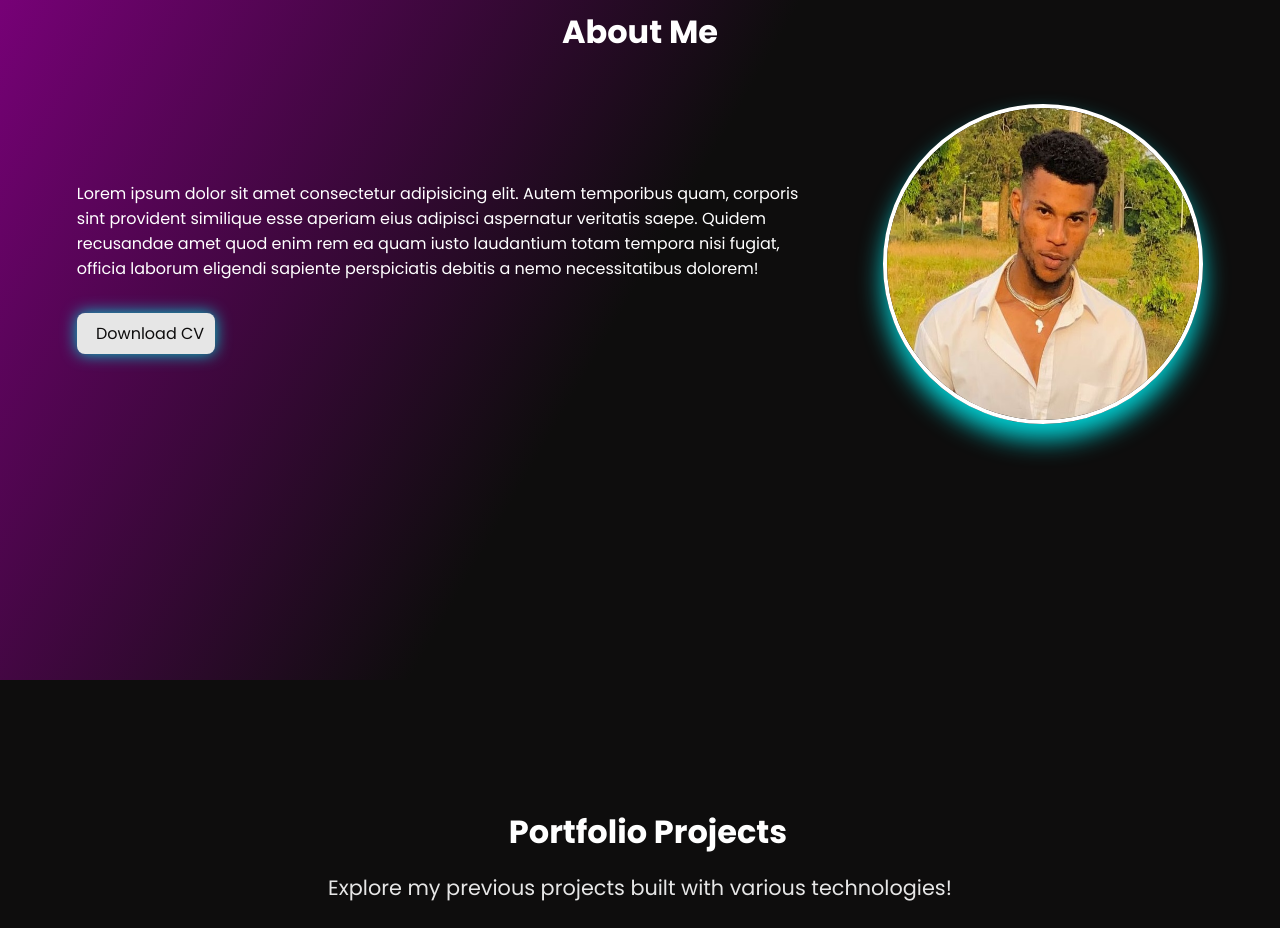
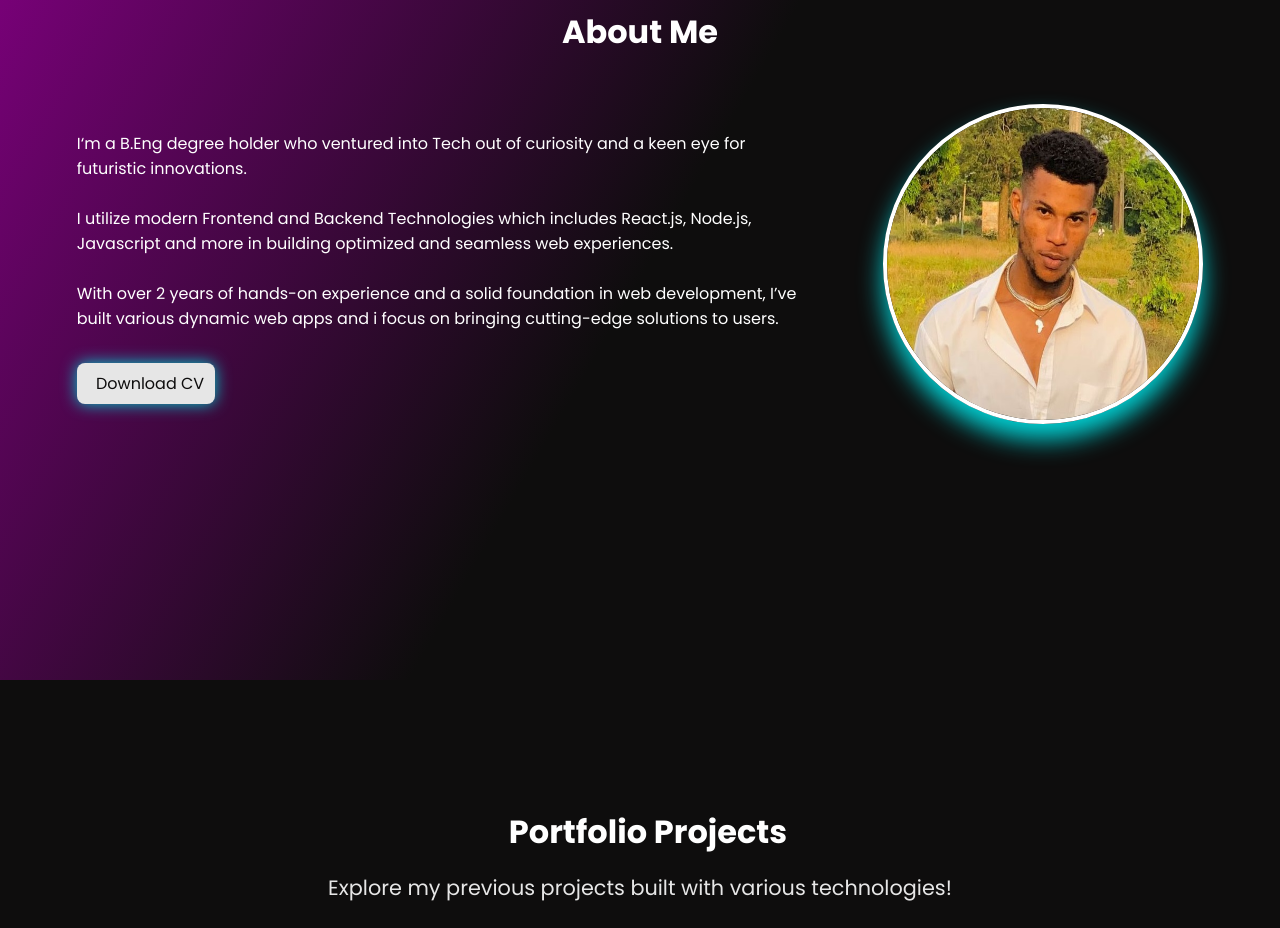
Before and after one commit to Dopetwist/Portfolio-site, a React (Vite) app: page / in a window 1280 px wide. Shown: the part 920-1848 px from the top of the page. Built offline with nearby package versions, Linux system fonts and the light colour scheme; some icons are missing.

Commit message:
Update About section text contents

```diff
--- a/src/components/About.jsx
+++ b/src/components/About.jsx
@@ -9,12 +9,9 @@ function About() {
                 <div className="about-sub">
                     <div className="about-text">
                         <p>
-                            Lorem ipsum dolor sit amet consectetur adipisicing elit.
-                            Autem temporibus quam, corporis sint provident similique esse aperiam
-                            eius adipisci aspernatur veritatis saepe. Quidem recusandae amet quod
-                            enim rem ea quam iusto laudantium totam tempora nisi fugiat, officia
-                            laborum eligendi sapiente perspiciatis debitis a nemo necessitatibus
-                            dolorem!
+                            I‘m a B.Eng degree holder who ventured into Tech out of curiosity and a keen eye for futuristic innovations. <br /><br />
+                            I utilize modern Frontend and Backend Technologies which includes React.js, Node.js, Javascript and more in building optimized and seamless web experiences. <br /><br />
+                            With over 2 years of hands-on experience and a solid foundation in web development, I’ve built various dynamic web apps and i focus on bringing cutting-edge solutions to users. <br />
                         </p>
                     </div>
 
```
